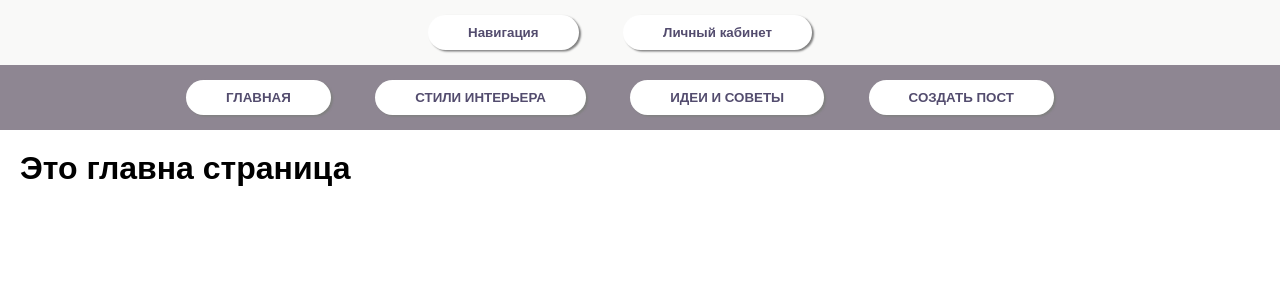
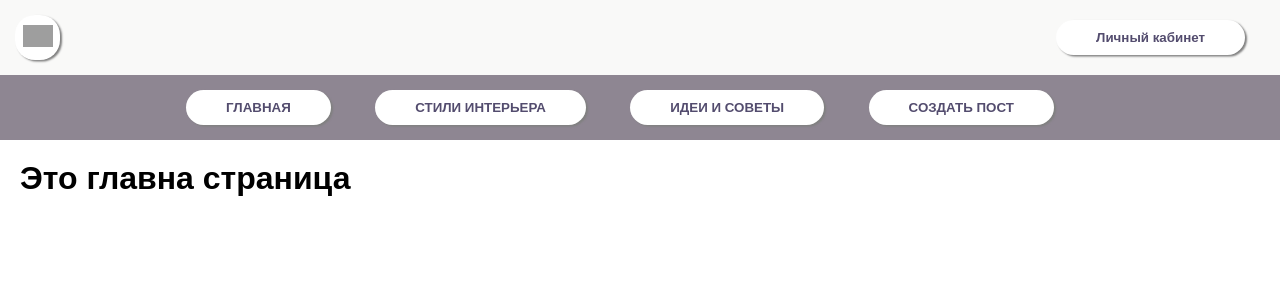
Before and after one commit to ReeSkaaa/Project_Programming_2sem, a Flask app: page / in a window 1280 px wide. Shown: the top 300 px of the page. Run offline with Flask 3, Linux system fonts and the light colour scheme; grey boxes are pictures that could not be loaded.

Commit message:
correct style of menu button

```diff
--- a/app/static/css/styles.css
+++ b/app/static/css/styles.css
@@ -11,14 +11,34 @@ header {
 .navigation {
     background-color: #F9F9F8;
     padding: 15px;
-    text-align: center;
     box-shadow: 0 2px 5px rgba(0, 0, 0, 0.1);
+    display: flex; /* Включаем flexbox */
+    justify-content: space-between; /* Размещаем элементы по краям */
+    align-items: center; /* Центрируем элементы по вертикали */
 }
 
 .navigation a {
     margin: 0 20px;
     text-decoration: none;
     color: #333;
+}
+
+.menu-button {
+    background: none; /* Убираем фон */
+    border: none; /* Убираем рамку */
+    cursor: pointer; /* Меняем курсор на указатель */
+    width: 45px; /* Задаем ширину кнопки */
+    height: 45px; /* Задаем высоту кнопки */
+    padding: 0px 50px; /* Убираем отступы */
+    display: flex; /* Включаем flexbox для центрирования изображения */
+    justify-content: center; /* Центрируем изображение по горизонтали */
+    align-items: center; /* Центрируем изображение по вертикали */
+    border-radius: 20px; /* Закругление углов */
+}
+
+.menu-button img {
+    width: 30px; /* Устанавливаем ширину изображения */
+    height: auto; /* Высота автоматически пропорциональна ширине */
 }
 
 .functions {
@@ -29,6 +49,7 @@ header {
 
 .functions a {
     margin: 0 20px;
+    border-radius: 20px; /* Закругление углов для кнопок в функции */
     text-decoration: none;
     color: white;
 }
@@ -41,8 +62,20 @@ header {
 .content h1 {
     margin-top: 0;
 }
-.navigation button,
+
+.navigation button {
+    border-radius: 20px; /* Закругление углов для кнопок в функции */
+    margin-right: 20px;
+    border-radius: 20px;
+    background: white;
+    padding: 10px 20px;
+    border: none;
+    cursor: pointer;
+    box-shadow: 2px 1.5px 2px grey;
+}
+
 .functions button {
+    border-radius: 20px; /* Закругление углов для кнопок в функции */
     margin-right: 40px;
     border-radius: 20px;
     background: white;
@@ -61,11 +94,11 @@ header {
 
 .navigation button:hover,
 .functions button:hover {
-    background: rgba(115, 108, 144, 0.91); /* светло-фиолетовый */
+    background: rgba(115, 108, 144, 0.91);
     color: white;
 }
 
 .navigation button a:hover,
 .functions button a:hover {
     color: white;
-}}
+}
--- a/app/templates/base.html
+++ b/app/templates/base.html
@@ -9,9 +9,10 @@
 <body>
     <header>
         <nav class="navigation">
-            <button type="button"><a href="#">Навигация</a></button>
+            <button class = "menu-button"><a href="#"><img src="static/img/menu_but.png" alt = "Menu"></a></button>
             <button type="button"><a href="{{ url_for('index') }}">Личный кабинет</a></button>
         </nav>
+
         <nav class="functions">
             <button type="button"><a href="#">ГЛАВНАЯ</a></button>
             <button type="button"><a href="#">СТИЛИ ИНТЕРЬЕРА</a></button>
```
